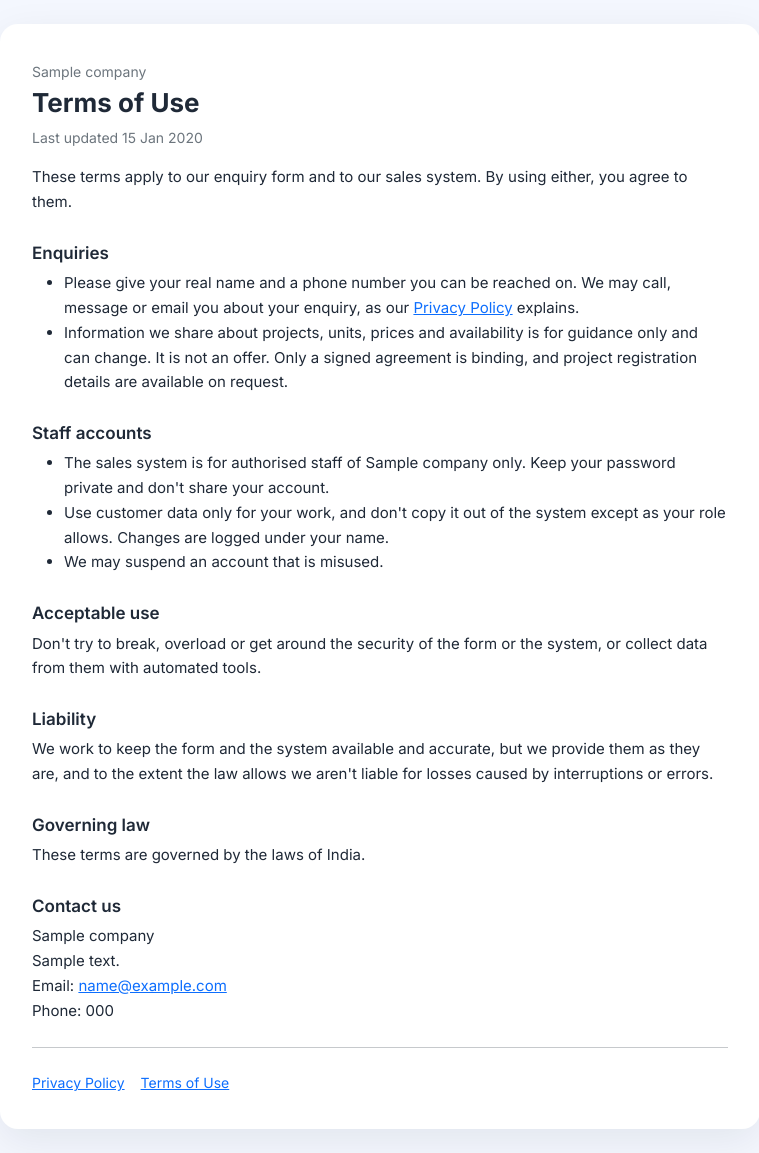
After one commit to sufipvt/TGR-CRM, a Node project: template views/legal.ejs in a window 1280 px wide. The commit adds this page. Shown: the whole page, without its empty margins (260-1019 px from the left). Run offline with Node 20 templates, Linux system fonts and the light colour scheme; the template is opened without the code that fills it: most values are stand-ins (such as "Sample title", 1, 10 or a date in 2020); some libraries are stand-ins or nearby versions.

Commit message:
Add privacy and terms pages and a /health check
Public /privacy and /terms in the client's company name, with contact
details the Super Admin sets in Settings. Linked from sign-in and the
enquiry form. /health answers 200 when the database is reachable and
503 when it isn't, for Render's health check and uptime monitors.

Co-Authored-By: Claude Opus 5.5 (1M context) <noreply@anthropic.com>
Claude-Session: https://claude.ai/code/session_013qJPTne2J3cLrP62LNuCNL

```diff
--- a/server.js
+++ b/server.js
@@ -90,6 +90,7 @@ app.locals.assetVersion = (process.env.RENDER_GIT_COMMIT || String(Date.now())).
 // ROUTES: public, API, receipt, CSV import (see routes/)
 // ---------------------------------------------------------------------------
 app.use(require('./routes/pwa'));
+app.use(require('./routes/legal'));
 app.use(require('./routes/auth'));
 app.use(require('./routes/capture'));
 app.use(require('./routes/api'));
--- a/views/enquire.ejs
+++ b/views/enquire.ejs
@@ -95,6 +95,7 @@
         <% ['utm_source', 'utm_medium', 'utm_campaign'].forEach(k => { if (values[k]) { %><input type="hidden" name="<%= k %>" value="<%= values[k] %>"><% } }) %>
         <div class="hp" aria-hidden="true"><label for="eq_website">Website</label><input id="eq_website" name="website" tabindex="-1" autocomplete="off"></div>
         <button type="submit" class="btn btn-brand w-100">Send enquiry</button>
+        <p class="text-secondary text-center mt-3 mb-0" style="font-size:12px;">By sending, you agree that we may contact you about your enquiry. See our <a href="/privacy" target="_blank" rel="noopener">Privacy Policy</a> and <a href="/terms" target="_blank" rel="noopener">Terms</a>.</p>
       </form>
     <% } %>
   </main>
--- /dev/null
+++ b/views/legal.ejs
@@ -0,0 +1,107 @@
+<!DOCTYPE html>
+<html lang="en">
+<head>
+  <meta charset="UTF-8">
+  <meta name="viewport" content="width=device-width, initial-scale=1.0">
+  <link rel="icon" type="image/png" sizes="32x32" href="/icons/favicon-32.png">
+  <title><%= kind === 'privacy' ? 'Privacy Policy' : 'Terms of Use' %> — <%= brand.company %></title>
+  <link href="https://cdnjs.cloudflare.com/ajax/libs/bootstrap/5.3.2/css/bootstrap.min.css" rel="stylesheet">
+  <link href="https://fonts.googleapis.com/css2?family=Inter:wght@400;500;600;700&display=swap" rel="stylesheet">
+  <style>
+    * { font-family: 'Inter', sans-serif; }
+    body { background: #f4f7fe; padding: 24px 16px; color: #1f2937; }
+    .legal { max-width: 760px; margin: 0 auto; background: #fff; border-radius: 18px; padding: 36px 32px; box-shadow: 0 12px 40px rgba(15,22,35,0.08); }
+    .legal h1 { font-size: 26px; font-weight: 700; }
+    .legal h2 { font-size: 17px; font-weight: 600; margin-top: 28px; }
+    .legal p, .legal li { font-size: 15px; line-height: 1.65; }
+    .legal-nav { font-size: 14px; }
+    @media (max-width: 576px) { .legal { padding: 24px 18px; } }
+  </style>
+</head>
+<body>
+  <main class="legal">
+    <p class="text-secondary mb-1" style="font-size:14px;"><%= brand.company %></p>
+<% if (kind === 'privacy') { %>
+    <h1>Privacy Policy</h1>
+    <p class="text-secondary" style="font-size:14px;">Last updated <%= updated %></p>
+
+    <p>This policy explains how <%= brand.company %> ("we", "us") collects and uses your personal data when you enquire about our properties, and when our staff use our sales system. We process personal data in line with India's Digital Personal Data Protection Act, 2023.</p>
+
+    <h2>What we collect</h2>
+    <ul>
+      <li><strong>When you enquire:</strong> your name, phone number and, if you give them, your email, city, the project you're interested in, budget, buying timeline, whether you'd like a site visit, and any message you write.</li>
+      <li><strong>Where your enquiry came from:</strong> the website form, ad or property portal that sent it (for example Google, Facebook or Instagram lead forms, or a portal you enquired on), and campaign tags in the link you followed.</li>
+      <li><strong>After you speak to us:</strong> notes of calls and messages, site visits, and any booking you make.</li>
+      <li><strong>For our staff:</strong> name, work email, role, and a log of what they change in the system.</li>
+    </ul>
+
+    <h2>How we use it</h2>
+    <ul>
+      <li>To call, message or email you about your enquiry and the properties that match it.</li>
+      <li>To arrange site visits and handle any booking.</li>
+      <li>To see which websites, ads and portals bring enquiries, so we can improve them.</li>
+      <li>To keep a record of our dealings with you, as the law requires.</li>
+    </ul>
+    <p>By sending an enquiry you consent to us contacting you for these purposes. You can withdraw that consent at any time (see "Your rights").</p>
+
+    <h2>Who we share it with</h2>
+    <p>Your data is seen only by our sales team and the people who manage them. We use service providers to host our systems, store data and send email; they process it only on our instructions. We don't sell your data or share it with other companies for their own marketing. Data we receive from Facebook or Instagram lead forms is used only to respond to that enquiry.</p>
+
+    <h2>How long we keep it</h2>
+    <p>We keep enquiry data while it is needed to respond to you and follow up, and booking records for as long as the law requires. You can ask us to delete your data sooner, subject to those legal requirements.</p>
+
+    <h2>How we protect it</h2>
+    <p>Our system is only reachable over encrypted connections. Each staff member signs in with their own account and sees only the enquiries they need, and every change is logged.</p>
+
+    <h2>Cookies</h2>
+    <p>Our enquiry form sets no tracking cookies. Our sales system uses one cookie to keep staff signed in.</p>
+
+    <h2>Your rights</h2>
+    <p>You can ask us to show you the data we hold about you, correct it, delete it, or stop contacting you. You can also raise a grievance with us, and if we don't resolve it, with the Data Protection Board of India.</p>
+<% } else { %>
+    <h1>Terms of Use</h1>
+    <p class="text-secondary" style="font-size:14px;">Last updated <%= updated %></p>
+
+    <p>These terms apply to our enquiry form and to our sales system. By using either, you agree to them.</p>
+
+    <h2>Enquiries</h2>
+    <ul>
+      <li>Please give your real name and a phone number you can be reached on. We may call, message or email you about your enquiry, as our <a href="/privacy">Privacy Policy</a> explains.</li>
+      <li>Information we share about projects, units, prices and availability is for guidance only and can change. It is not an offer. Only a signed agreement is binding, and project registration details are available on request.</li>
+    </ul>
+
+    <h2>Staff accounts</h2>
+    <ul>
+      <li>The sales system is for authorised staff of <%= brand.company %> only. Keep your password private and don't share your account.</li>
+      <li>Use customer data only for your work, and don't copy it out of the system except as your role allows. Changes are logged under your name.</li>
+      <li>We may suspend an account that is misused.</li>
+    </ul>
+
+    <h2>Acceptable use</h2>
+    <p>Don't try to break, overload or get around the security of the form or the system, or collect data from them with automated tools.</p>
+
+    <h2>Liability</h2>
+    <p>We work to keep the form and the system available and accurate, but we provide them as they are, and to the extent the law allows we aren't liable for losses caused by interruptions or errors.</p>
+
+    <h2>Governing law</h2>
+    <p>These terms are governed by the laws of India.</p>
+<% } %>
+
+    <h2>Contact us</h2>
+    <% if (contact.email || contact.phone || contact.address) { %>
+      <p class="mb-0"><%= brand.company %></p>
+      <% if (contact.address) { %><p class="mb-0"><%= contact.address %></p><% } %>
+      <% if (contact.email) { %><p class="mb-0">Email: <a href="mailto:<%= contact.email %>"><%= contact.email %></a></p><% } %>
+      <% if (contact.phone) { %><p class="mb-0">Phone: <%= contact.phone %></p><% } %>
+    <% } else { %>
+      <p>For any question about this <%= kind === 'privacy' ? 'policy' : 'page' %> or your data, contact our sales team.</p>
+    <% } %>
+
+    <hr class="my-4">
+    <nav class="legal-nav d-flex flex-wrap gap-3" aria-label="Legal">
+      <a href="/privacy">Privacy Policy</a>
+      <a href="/terms">Terms of Use</a>
+    </nav>
+  </main>
+</body>
+</html>
--- a/views/login.ejs
+++ b/views/login.ejs
@@ -80,6 +80,7 @@
     </form>
 
     <p class="text-center text-secondary mt-4 mb-0" style="font-size:12px;"><%= brand.company %> — Real Estate Sales CRM</p>
+    <p class="text-center mt-2 mb-0" style="font-size:12px;"><a class="text-secondary" href="/privacy">Privacy</a> · <a class="text-secondary" href="/terms">Terms</a></p>
   </main>
 </body>
 </html>
```
Also changed, not shown: CLAUDE.md (+1 -1 lines), controllers/app/actions.js (+6 -3 lines), routes/legal.js (added, +47 -0 lines), test/legal.test.js (added, +57 -0 lines), views/pages/settings.ejs (+7 -0 lines).
